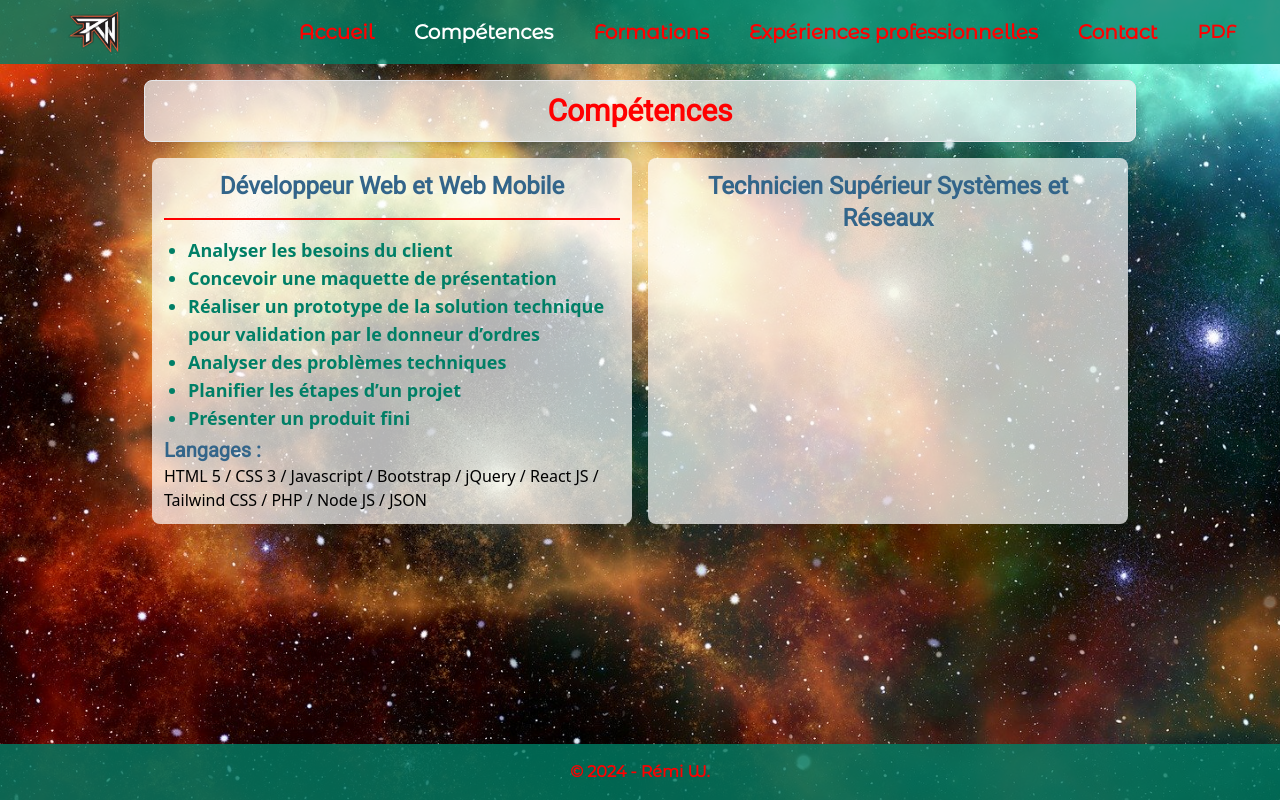
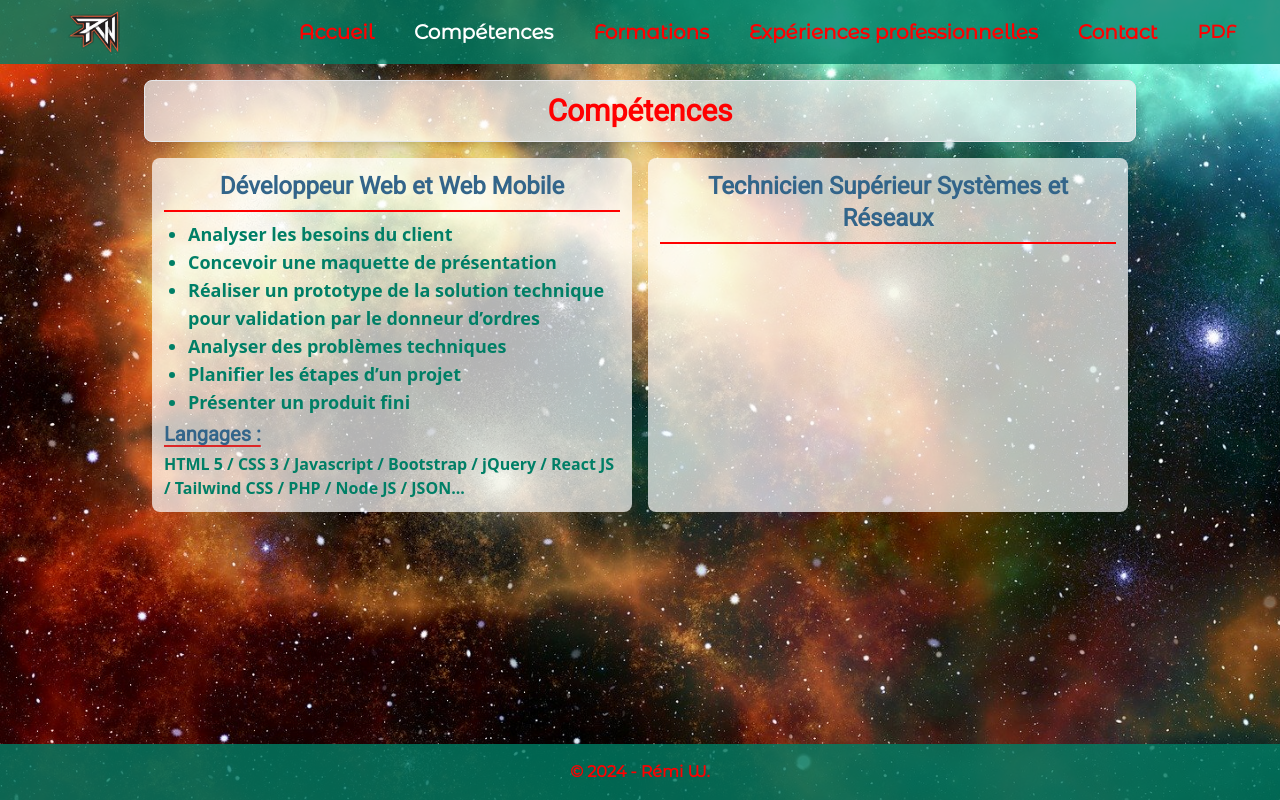
Before and after one commit to Willremi/cv-react, a React (Create React App) app: page /competences in a window 1280 px wide. Built offline with nearby package versions, Linux system fonts and the light colour scheme; a web font is replaced by a local one.

Commit message:
update competences

```diff
--- a/src/pages/Knowledges.js
+++ b/src/pages/Knowledges.js
@@ -13,7 +13,7 @@ const Knowledges = () => {
                 <div className="flex justify-center mx-auto">
                 <div className='bg-div-white rounded-lg border-shadow-lg p-3 mt-4 w-1/2 mx-2'>
                     <h2 className='text-center text-div-blue font-roboto font-semibold'>Développeur Web et Web Mobile</h2>
-                    <div className="border-t-2 my-4 border-div-red"></div>
+                    <div className="border-t-2 my-2 border-div-red"></div>
                     <ul className='list-disc ml-6 text-lg text-div-green font-semibold'>
                         <li>Analyser les besoins du client</li>
                         <li>Concevoir une maquette de présentation</li>
@@ -22,16 +22,17 @@ const Knowledges = () => {
                         <li>Planifier les étapes d’un projet</li>
                         <li>Présenter un produit fini</li>
                     </ul>
-                    <h3 className='text-div-blue font-roboto font-semibold mt-1'>Langages :</h3>
+                    <h3 className='text-div-blue font-roboto font-semibold mt-1 underline underline-offset-4 decoration-red-600'>Langages :</h3>
                     {/* mettre langage de dwwmData*/}
-                    <div>
+                    <div className='text-div-green roboto font-semibold mt-1'>
                         {DwwmInfo.slice(0, 10).map((elt, index) => (
                             <span>{elt.name}{index < 9 && ' / '}</span>
-                        ))}
+                        ))}...
                     </div>
                 </div>
                 <div className='bg-div-white rounded-lg border-shadow-lg p-3 mt-4 w-1/2 mx-2'>
                     <h2 className='text-center text-div-blue font-roboto font-semibold'>Technicien Supérieur Systèmes et Réseaux</h2>
+                    <div className="border-t-2 my-2 border-div-red"></div>
                 </div>
                 </div>
             </div>
```
